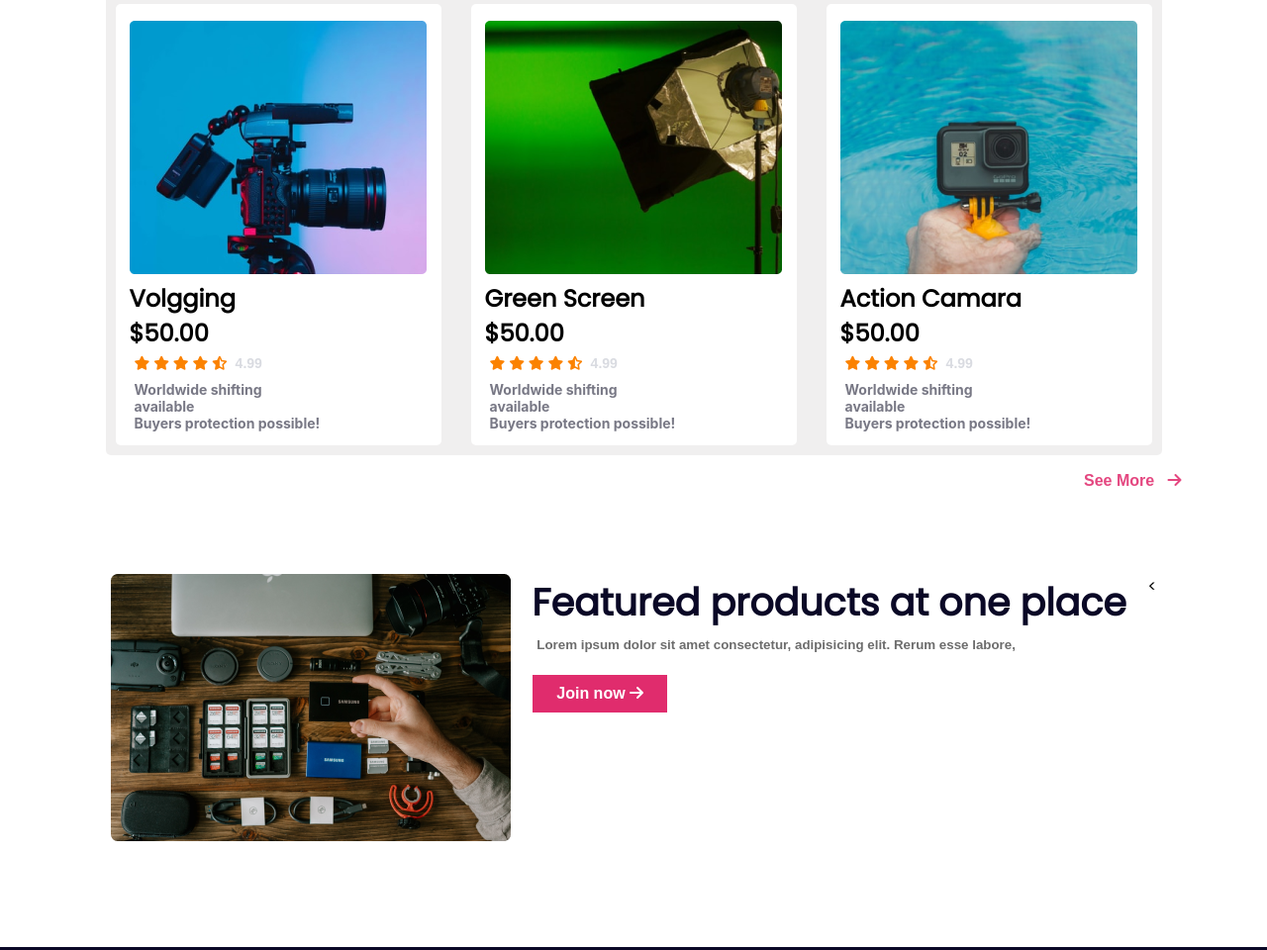
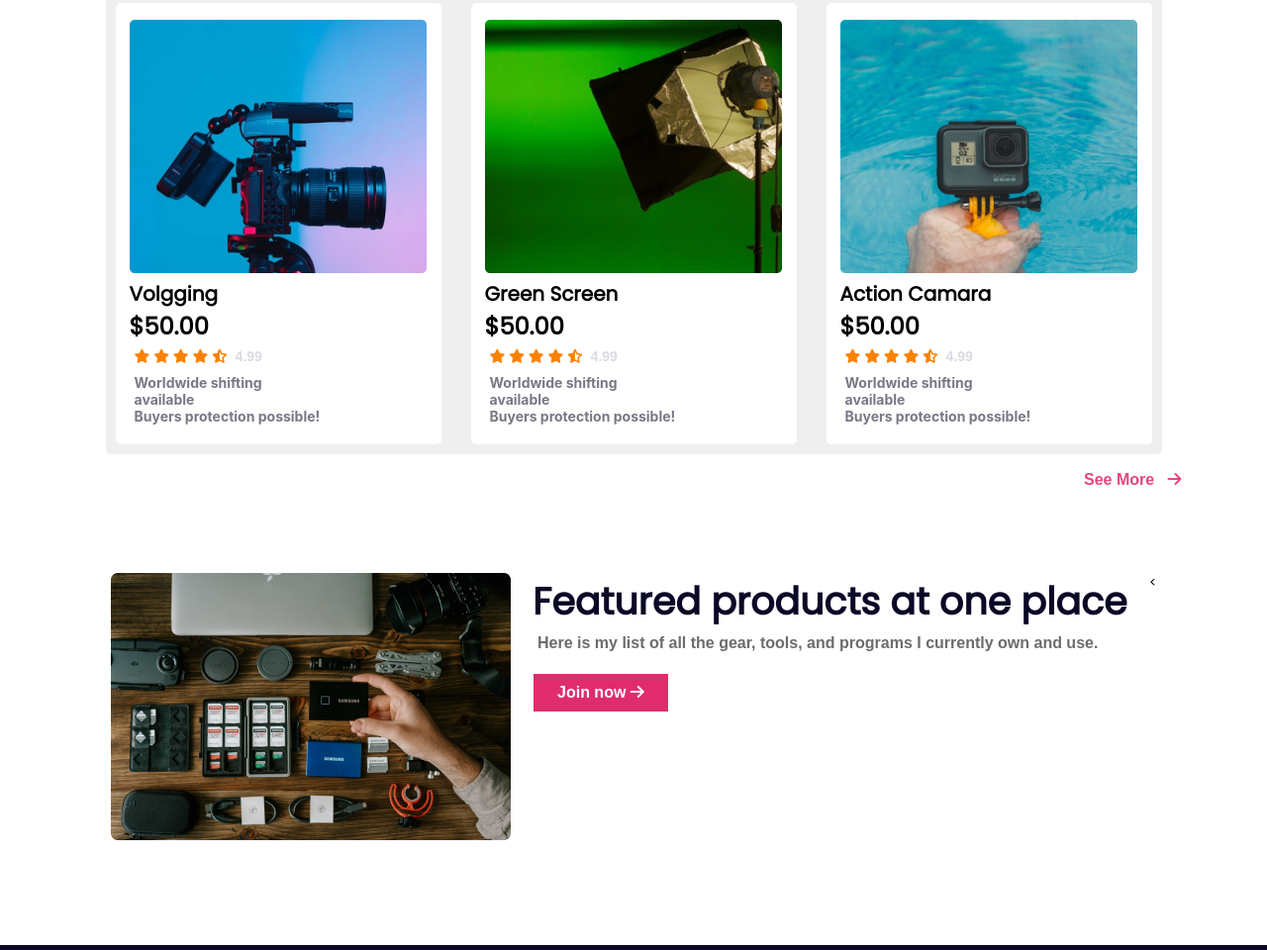
Before and after one commit to mdatislam/influencer-gear, a plain HTML site: page index.html in a window 1280 px wide. Shown: the part 1837-2797 px from the top of the page at 99% size. Drawn offline with Linux system fonts and the light colour scheme.

Commit message:
Final Complete

```diff
--- a/index.html
+++ b/index.html
@@ -6,11 +6,12 @@
     <meta name="viewport" content="width=device-width, initial-scale=1.0">
     <title>influencer-gear</title>
 
-    <link rel="preconnect" href="https://fonts.googleapis.com">
-<link rel="preconnect" href="https://fonts.gstatic.com" crossorigin>
-<link href="https://fonts.googleapis.com/css2?family=Be+Vietnam+Pro:ital,wght@0,800;1,700&family=Dancing+Script:wght@700&family=Montserrat:wght@700&family=Oswald:wght@700&family=Pacifico&family=Playfair+Display:wght@600&family=Poppins:ital@0;1&family=Roboto:wght@400;700;900&family=Source+Sans+Pro:wght@200&display=swap" rel="stylesheet">
+
+<!-- ........font awesome link -->
 
     <script src="https://kit.fontawesome.com/a1f438f216.js" crossorigin="anonymous"></script>
+
+    <!--........ Cascading sheet link........ -->
 
     <link rel="stylesheet" href="index.css">
 </head>
@@ -31,7 +32,7 @@
    <div class="title-container">
        <div class="title-info">
            <h1>Start your Journey as Influencer</h1>
-        <p><small>Lorem ipsum dolor sit amet consectetur, adipisicing elit. Rerum esse labore,</small></p>
+        <p><small>GEAR I USE AS AN INFLUENCER AND CONTENT CREATOR. <br/> I’m an influencer and content creator and I produce a wide range of content on my professional camera and iPhone for my Instagram, TikTok, Pinterest, blog, and when I partner with brands.</small. ></p>
 
            <button>prebook now <span><i class="fas fa-arrow-right"></i></span></button>
        </div>
@@ -241,7 +242,7 @@
          </div>
         <div class="title-product">
             <h1>Featured products at one place</h1>
-         <p><small>Lorem ipsum dolor sit amet consectetur, adipisicing elit. Rerum esse labore,</small></p>
+         <p>Here is my list of all the gear, tools, and programs I currently own and use.  </p>
 
             <button class="product-link">Join now <span><i class="fas fa-arrow-right"></i></span></button>
         </div>
```
